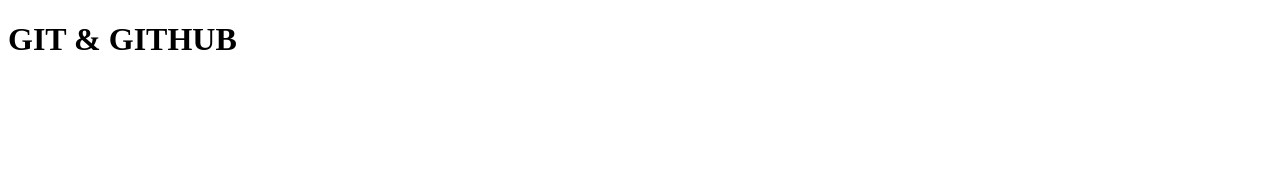
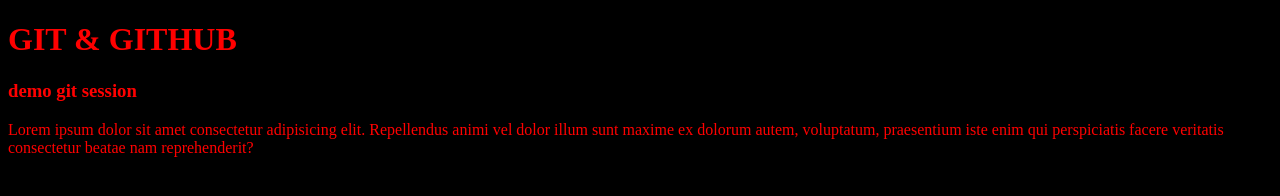
Before and after one commit to poojaramesh663/gitdemo, a plain HTML site: page index.html in a window 1280 px wide. Drawn offline with Linux system fonts and the light colour scheme.

Commit message:
Style Added

```diff
--- a/index.html
+++ b/index.html
@@ -4,7 +4,10 @@
     <meta charset="UTF-8">
     <meta name="viewport" content="width=device-width, initial-scale=1.0">
     <title>GIT & GITHUB</title>
+    <link rel="stylesheet" href="style.css">
 <body>
     <h1>GIT & GITHUB</h1>
+    <h3>demo git session</h3>
+    <p>Lorem ipsum dolor sit amet consectetur adipisicing elit. Repellendus animi vel dolor illum sunt maxime ex dolorum autem, voluptatum, praesentium iste enim qui perspiciatis facere veritatis consectetur beatae nam reprehenderit?</p>
 </body>
 </html>
--- /dev/null
+++ b/style.css
@@ -0,0 +1,2 @@
+*{background-color: black;
+color: red;}
```
